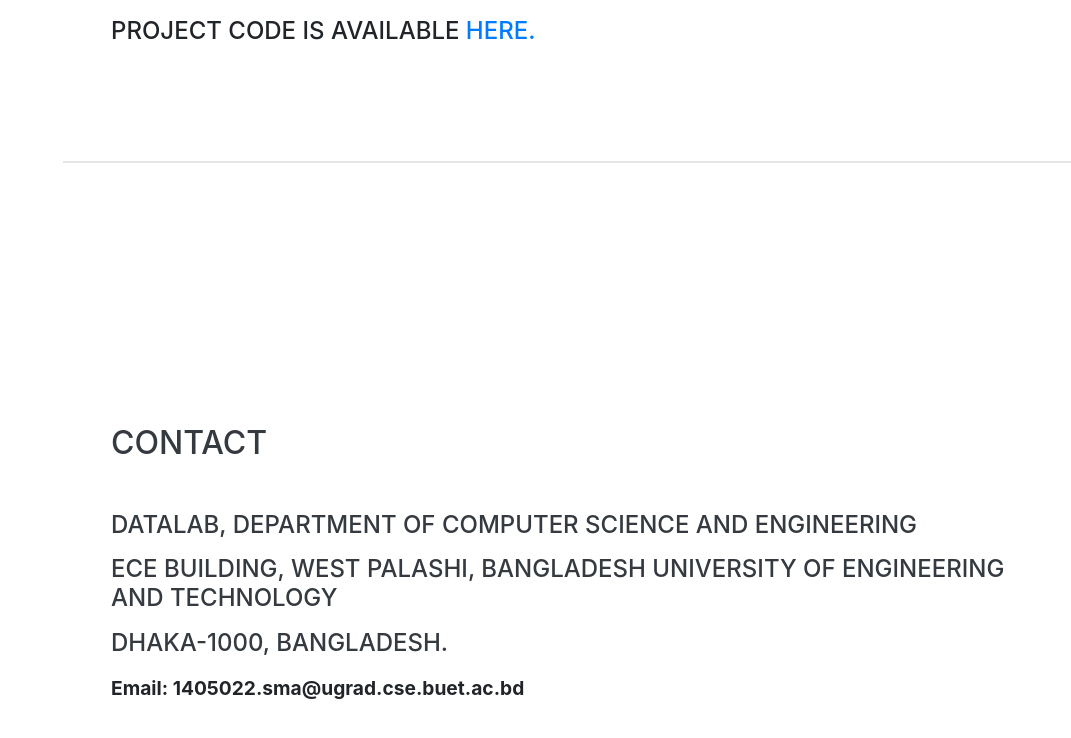
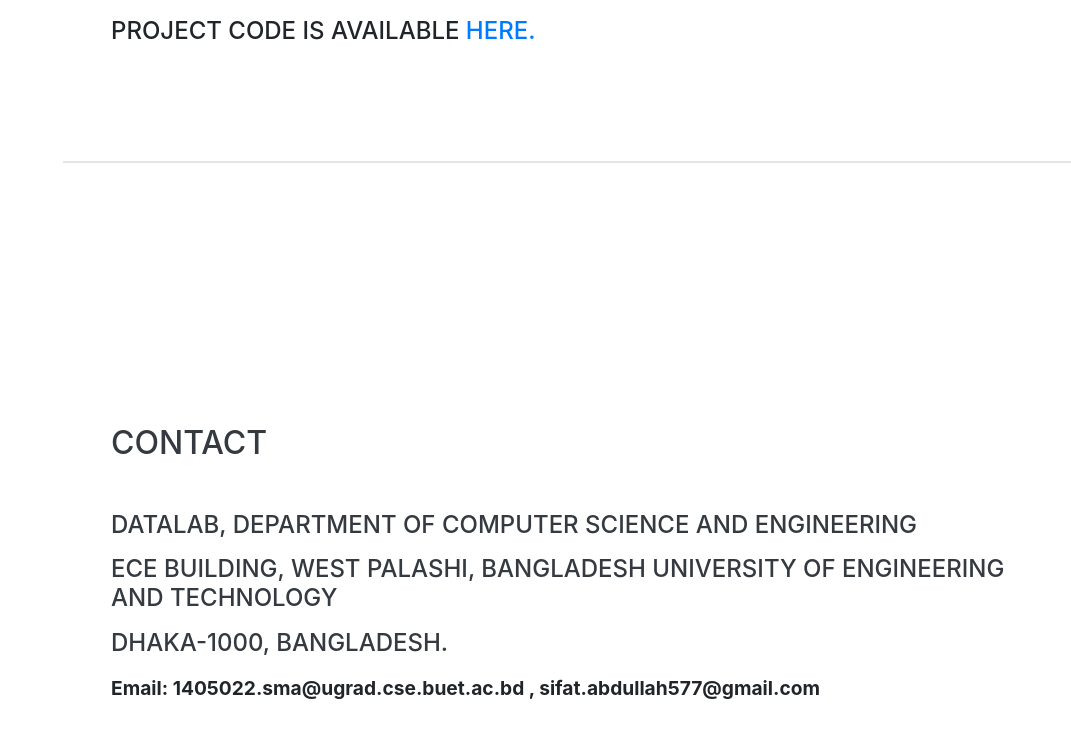
Before and after one commit to SifatMd/mywebsite, a website with bundled scripts: page index.html in a window 1280 px wide. Shown: the part 5430-6168 px from the top of the page, without its empty margins (209-1280 px from the left). Built offline with nearby package versions, Linux system fonts and the light colour scheme; a web font is replaced by a local one.

Commit message:
Update index.html

```diff
--- a/index.html
+++ b/index.html
@@ -253,7 +253,7 @@
           <p> ECE Building, West Palashi, Bangladesh University of Engineering and Technology </p>
           <p> Dhaka-1000, Bangladesh. </p>
 	      </h4>
-	      <div class="contact-mail"> <b> Email: 1405022.sma@ugrad.cse.buet.ac.bd </b></div>
+	      <div class="contact-mail"> <b> Email: 1405022.sma@ugrad.cse.buet.ac.bd , sifat.abdullah577@gmail.com </b></div>
 
 
 
```
